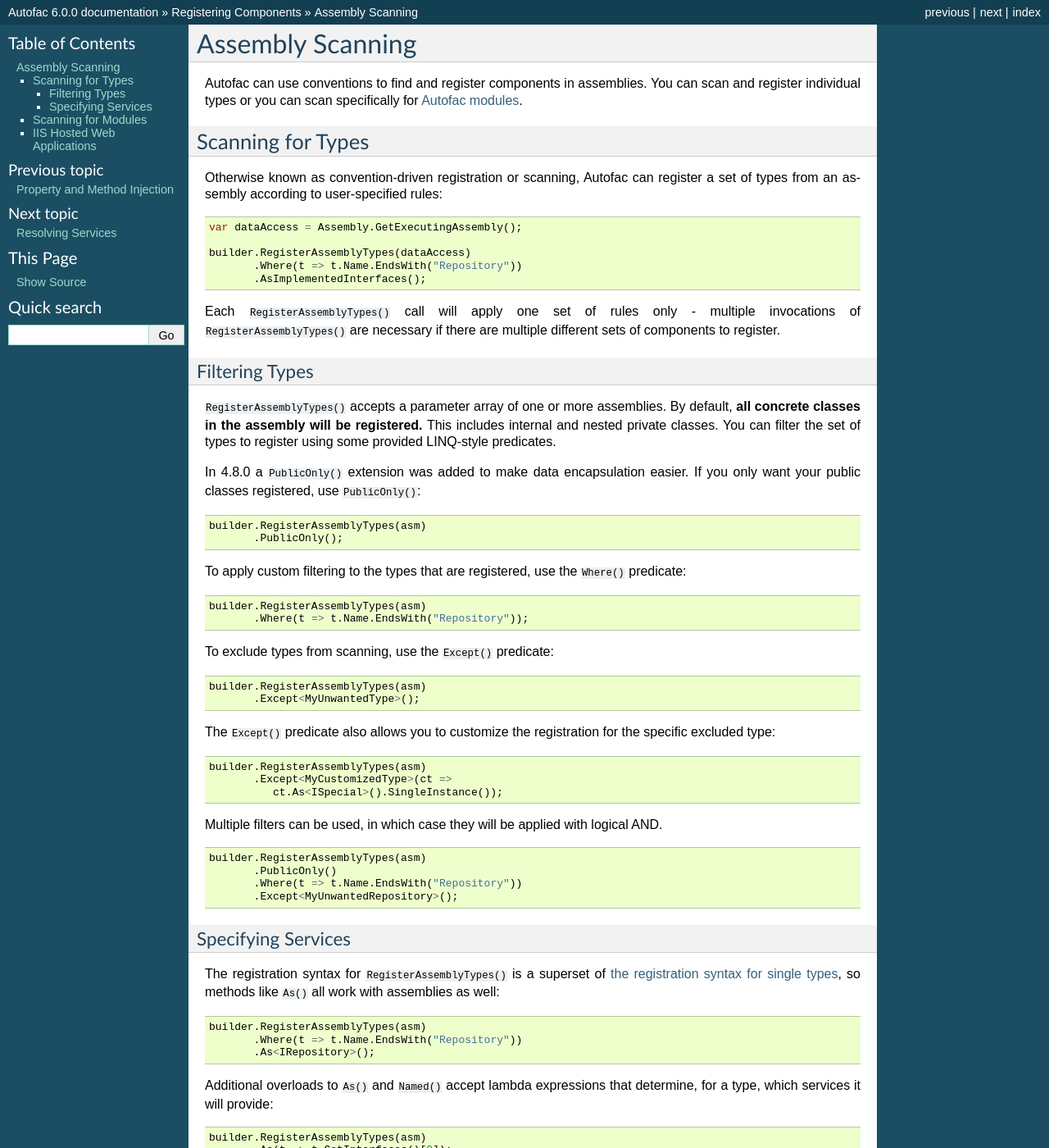
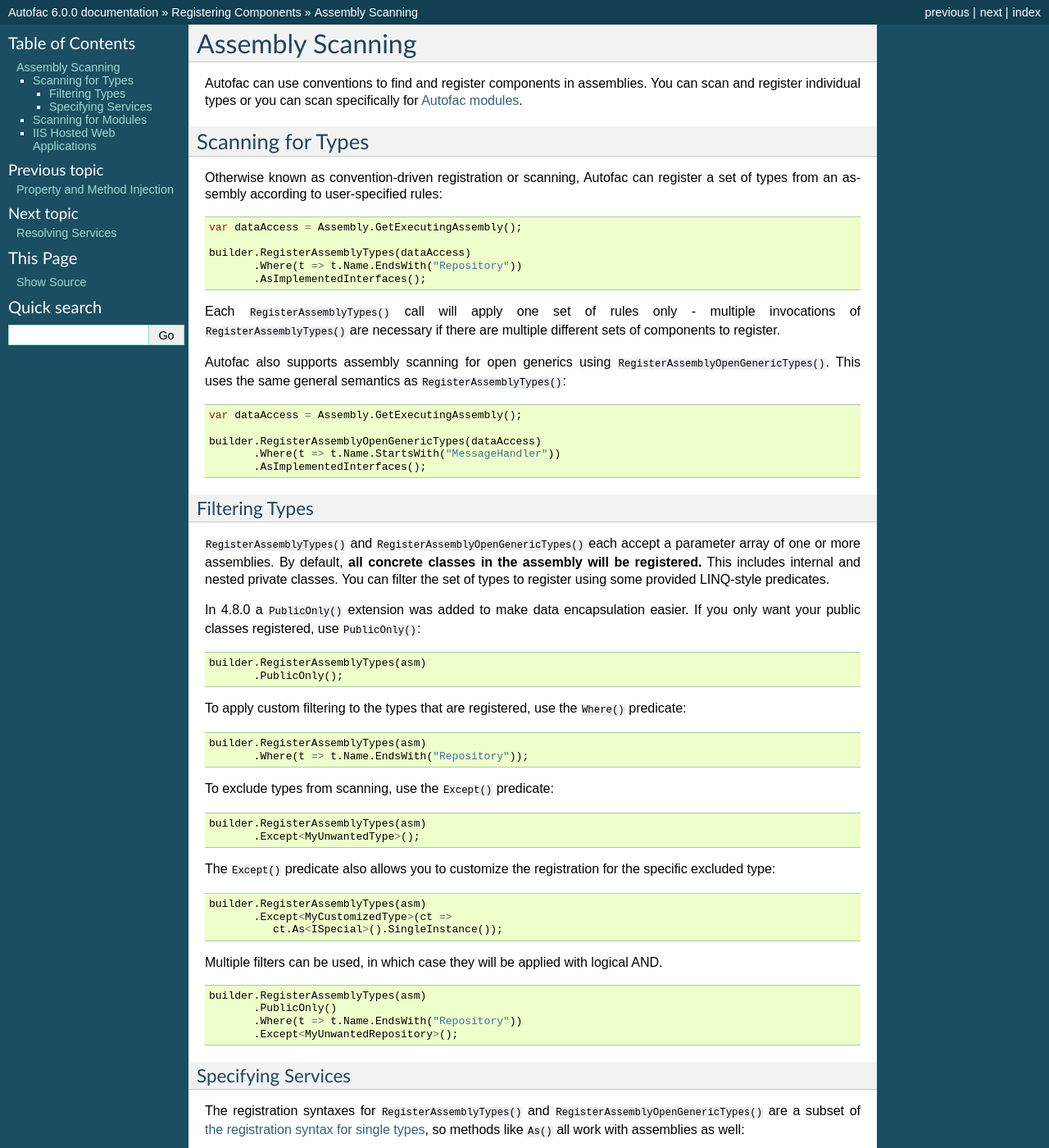
Before and after one commit to autofac/Documentation, a Sphinx documentation site: the page built from docs/register/scanning.rst, in a window 1280 px wide and 1400 px high. Shown: the whole window at 82% size. Built offline with Sphinx 7.4.7, drawn with Linux system fonts in a browser that asks for light colours.

Commit message:
Add docs about RegisterAssemblyOpenGenericTypes.

```diff
--- a/docs/register/scanning.rst
+++ b/docs/register/scanning.rst
@@ -19,10 +19,20 @@
 
 Each ``RegisterAssemblyTypes()`` call will apply one set of rules only - multiple invocations of ``RegisterAssemblyTypes()`` are necessary if there are multiple different sets of components to register.
 
+Autofac also supports assembly scanning for open generics using ``RegisterAssemblyOpenGenericTypes()``. This uses the same general semantics as ``RegisterAssemblyTypes()``:
+
+.. sourcecode:: csharp
+
+    var dataAccess = Assembly.GetExecutingAssembly();
+
+    builder.RegisterAssemblyOpenGenericTypes(dataAccess)
+           .Where(t => t.Name.StartsWith("MessageHandler"))
+           .AsImplementedInterfaces();
+
 Filtering Types
 ---------------
 
-``RegisterAssemblyTypes()`` accepts a parameter array of one or more assemblies. By default, **all concrete classes in the assembly will be registered.** This includes internal and nested private classes. You can filter the set of types to register using some provided LINQ-style predicates.
+``RegisterAssemblyTypes()`` and ``RegisterAssemblyOpenGenericTypes()`` each accept a parameter array of one or more assemblies. By default, **all concrete classes in the assembly will be registered.** This includes internal and nested private classes. You can filter the set of types to register using some provided LINQ-style predicates.
 
 In 4.8.0 a ``PublicOnly()`` extension was added to make data encapsulation easier. If you only want your public classes registered, use ``PublicOnly()``:
 
@@ -65,7 +75,7 @@
 Specifying Services
 -------------------
 
-The registration syntax for ``RegisterAssemblyTypes()`` is a superset of :doc:`the registration syntax for single types <index>`, so methods like ``As()`` all work with assemblies as well:
+The registration syntaxes for ``RegisterAssemblyTypes()`` and  ``RegisterAssemblyOpenGenericTypes()`` are a subset of :doc:`the registration syntax for single types <index>`, so methods like ``As()`` all work with assemblies as well:
 
 .. sourcecode:: csharp
 
```
